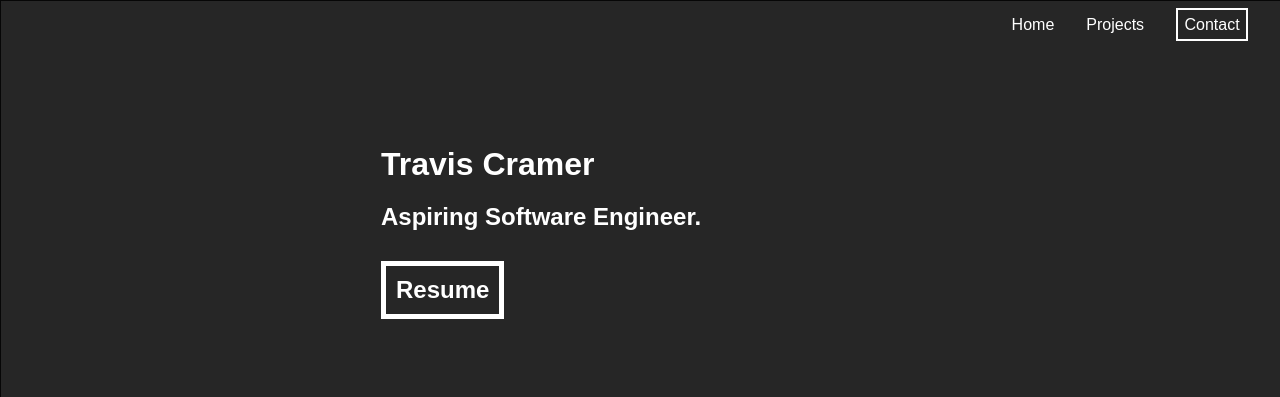
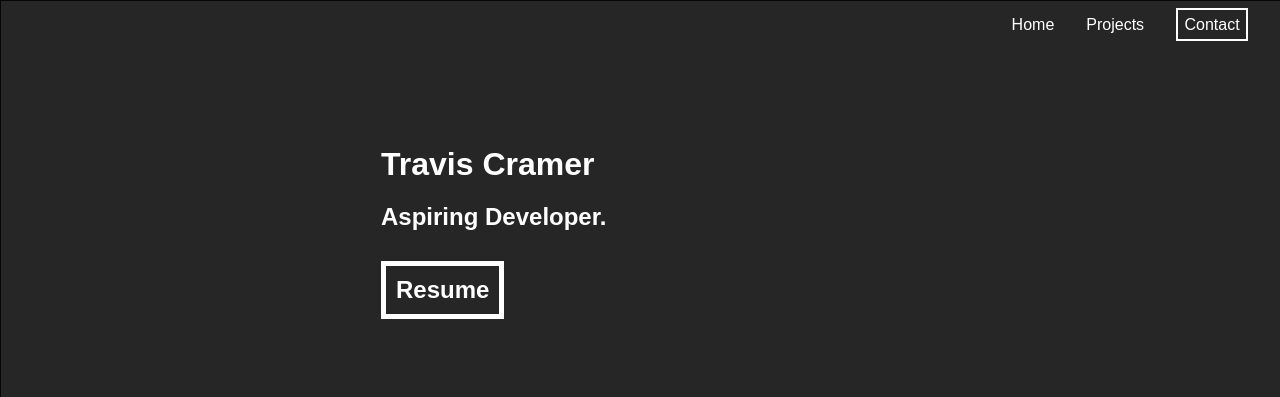
Before and after one commit to travis-cramer/travis-cramer.github.io, a Jekyll site: the page index.html, which Jekyll copies as it is, in a window 1280 px wide. Shown: the top 397 px of the page. Built offline with Jekyll 4.4.1, drawn with Linux system fonts in a browser that asks for light colours.

Commit message:
changed from engineer to developer

```diff
--- a/index.html
+++ b/index.html
@@ -30,7 +30,7 @@
       Travis Cramer
     </h1>
     <h2>
-      Aspiring Software Engineer.
+      Aspiring Developer.
     </h2>
     <h2 id="resume"><a href="resume.pdf" target="_blank">Resume</a></h2>
   </div>
```
